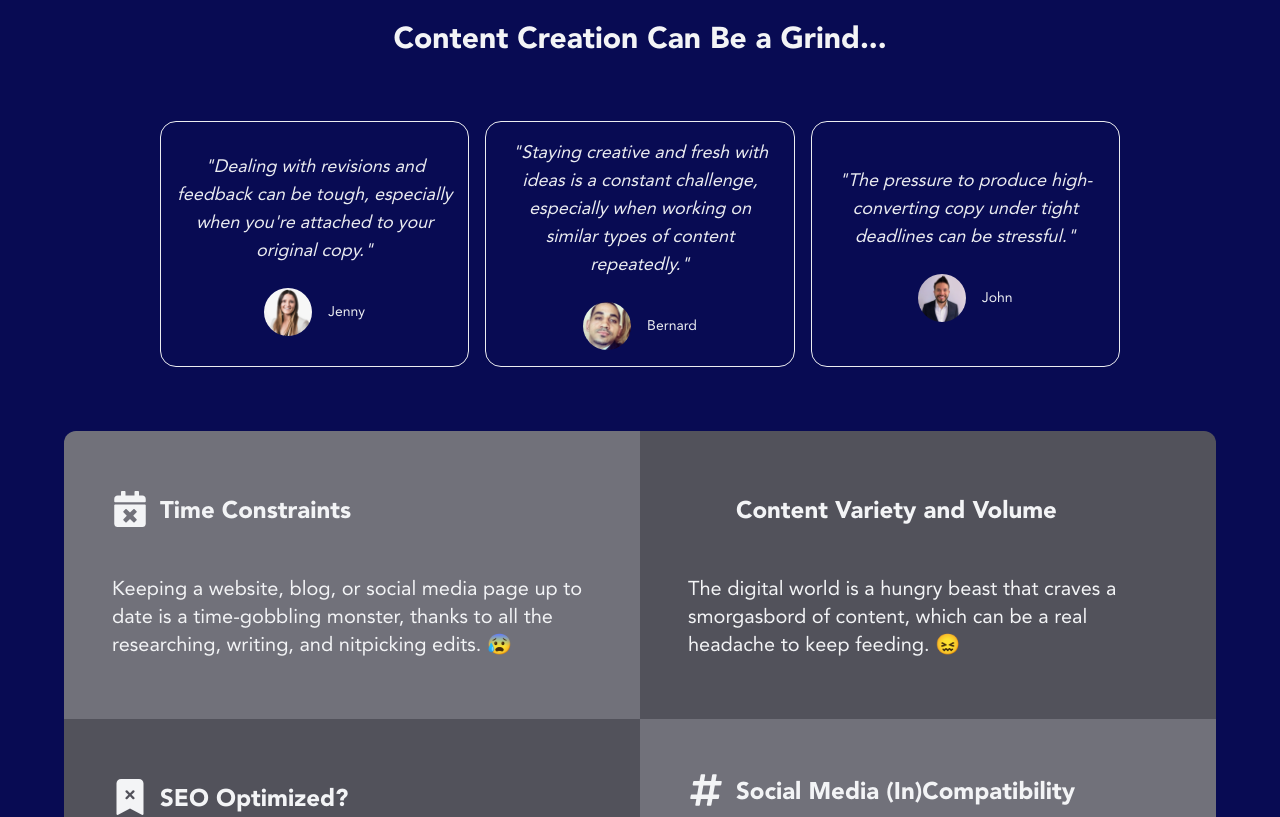
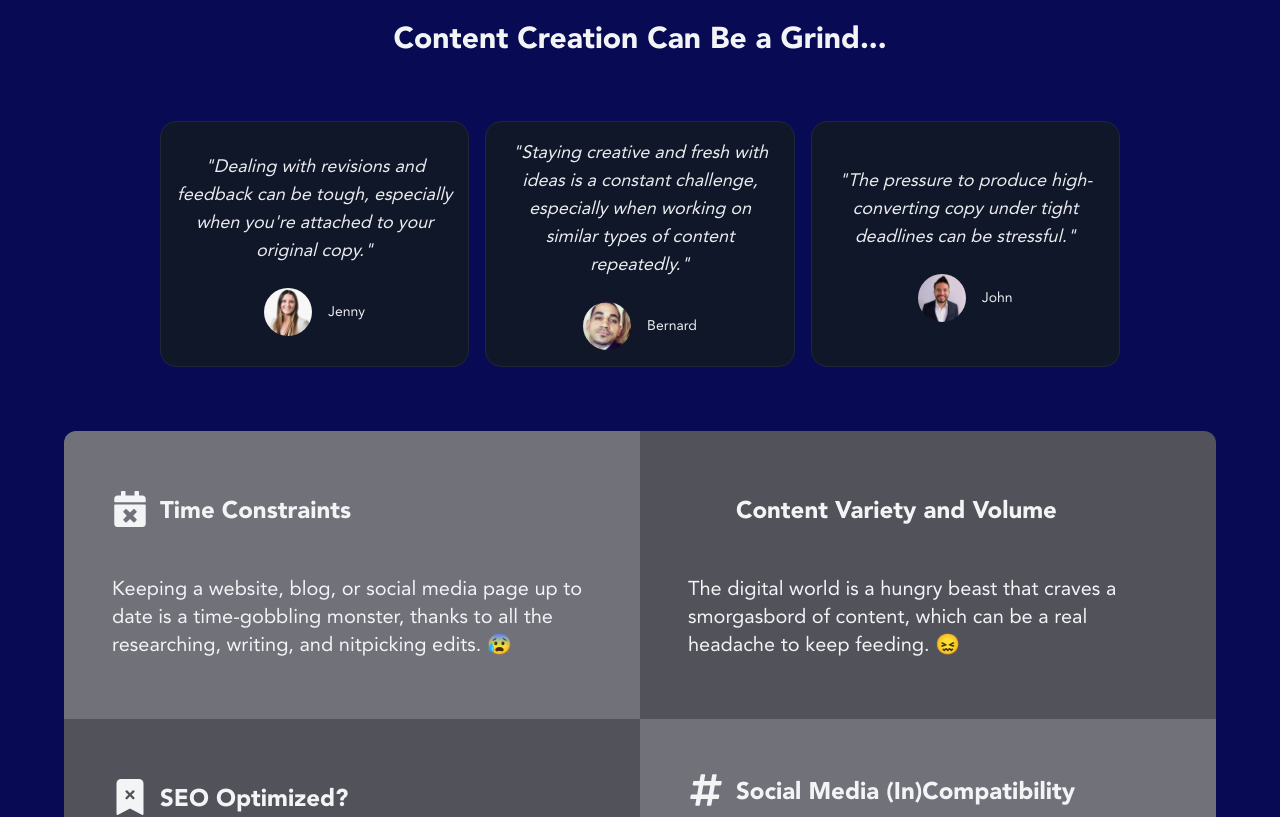
Before and after one commit to fabioferreira3/experior-website, a Next.js app: page / in a window 1280 px wide. Shown: the part 680-1497 px from the top of the page. Built offline with nearby package versions, Linux system fonts and the light colour scheme; some icons are missing.

Commit message:
remove border

```diff
--- a/src/components/Testimonials.tsx
+++ b/src/components/Testimonials.tsx
@@ -42,7 +42,7 @@ const Testimonials = ({testimonials, duration}: any) => {
         {testimonials.slice(currentIndex, currentIndex + testimonialsPerSlide).map((testimonial: any, index: any) => (
           <div
             key={index}
-            className={`flex-1 border border-gray-100 rounded-2xl md:flex-none w-full md:w-1/3 p-4 transition-opacity duration-500 ${fade ? 'opacity-100' : 'opacity-0'}`}
+            className={`flex-1 border border-gray-800 bg-gray-900 rounded-2xl md:flex-none w-full md:w-1/3 p-4 transition-opacity duration-500 ${fade ? 'opacity-100' : 'opacity-0'}`}
           >
             <div className="flex flex-col text-center h-full justify-center gap-4">
               <p className="text-lg italic text-gray-100">{`"${testimonial.quote}"`}</p>
--- a/src/pages/index.tsx
+++ b/src/pages/index.tsx
@@ -215,7 +215,7 @@ const Page = () => {
       <div className="md:max-w-6xl m-auto mt-8 p-12 md:p-0">
             <FadeInSection>
                 <div className="text-5xl text-gray-100 text-center font-bold">Don&apos;t believe us?</div>
-                <div className="mt-12 border border-gray-800">
+                <div className="mt-12">
                     { <Testimonials duration={5000} testimonials={testimonials}/>}
                 </div>
             </FadeInSection>
```
